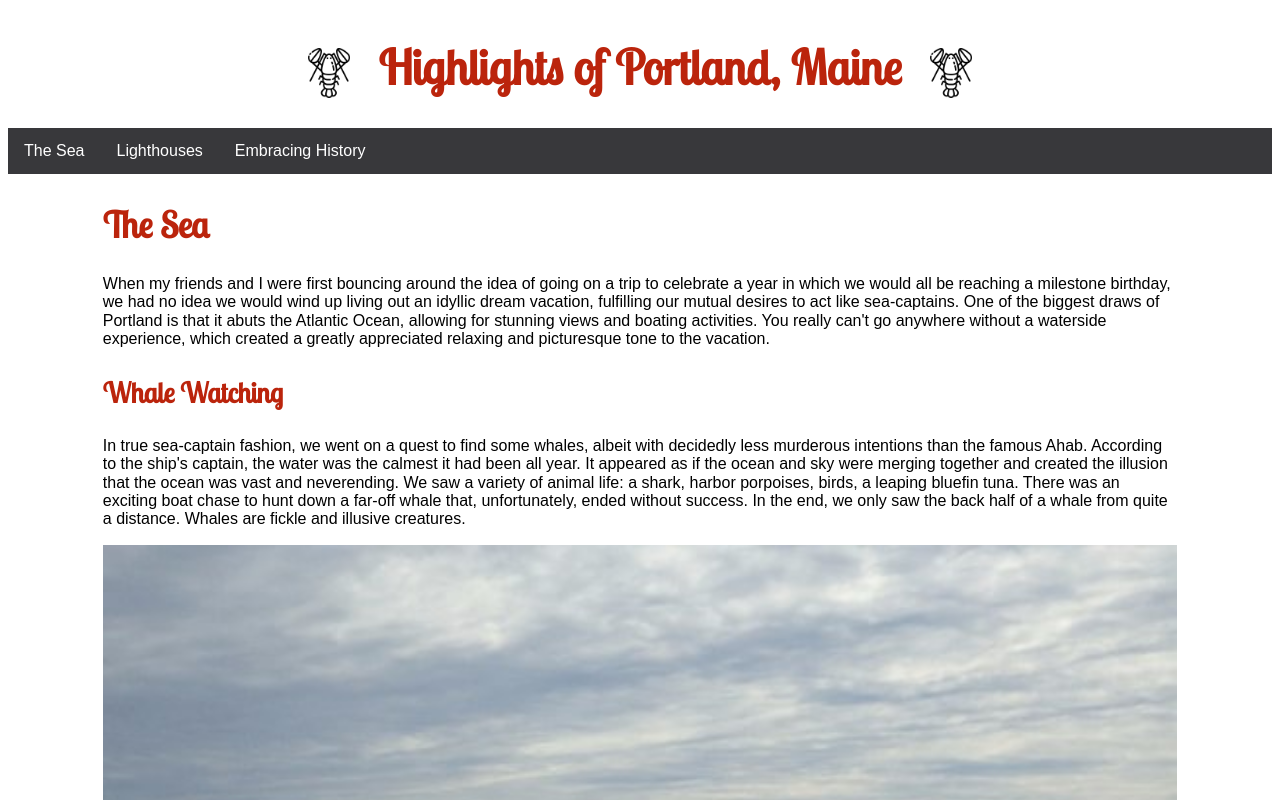
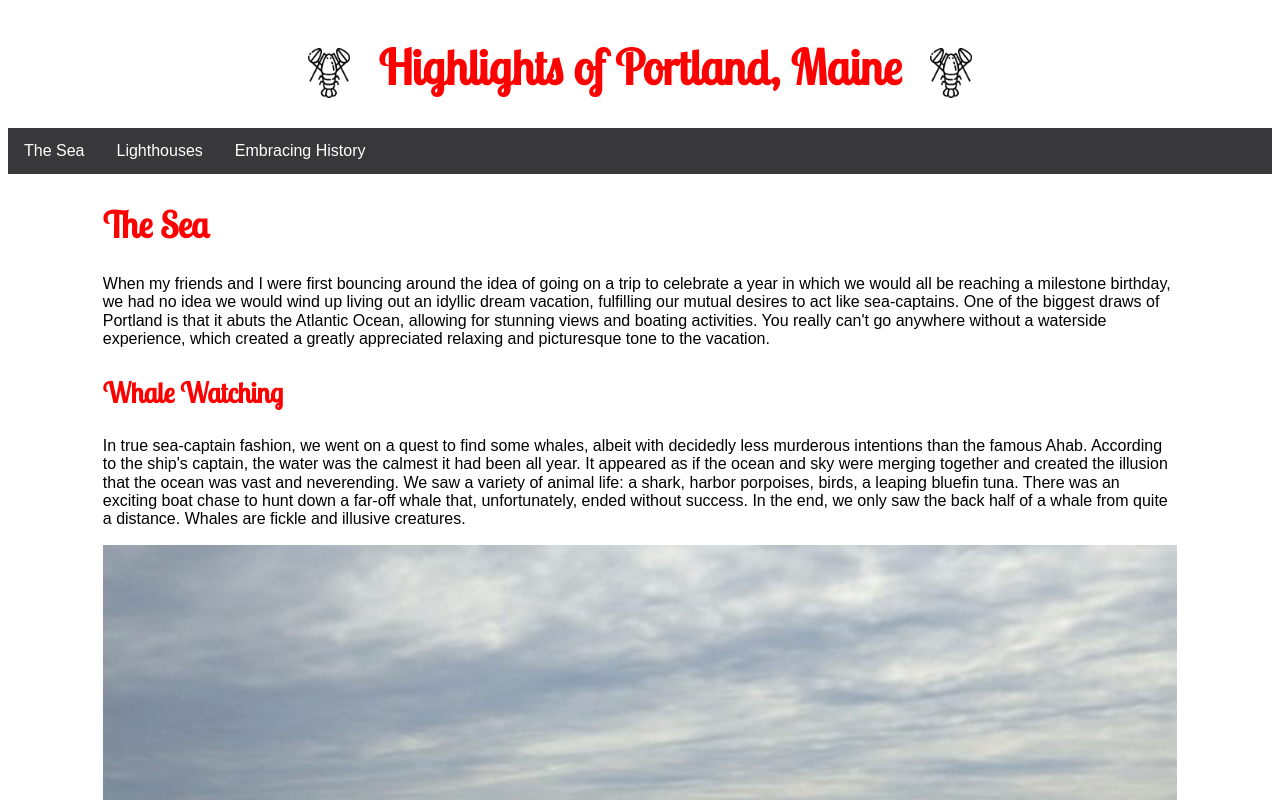
Before and after one commit to LaunchCodeAllhubs/js-assignment-4-html-me-something-bmm853, a website: page index.html in a window 1280 px wide. Shown: the top 800 px of the page. Drawn offline with Linux system fonts and the light colour scheme.

Commit message:
Updated heading color

```diff
--- a/styles.css
+++ b/styles.css
@@ -27,7 +27,8 @@ li a {
 }
 
 li a:hover {
-    background-color: #bb240c;
+    /* background-color: #bb240c; */
+    background-color: red;
   }
 
 main {
@@ -37,14 +38,14 @@ main {
 }
 
 h2 {
-    color:#bb240c;
+    color:red;
     font-family: "Lobster Two", sans-serif;
     font-weight: 900;
     font-size: 36px;
 }
 
 h3 {
-    color:#bb240c;
+    color:red;
     font-family: "Lobster Two", sans-serif;
     font-weight: 900;
     font-size: 28px;
@@ -72,7 +73,7 @@ footer {
 }
 
 #mainHeading {
-    color: #bb240c;
+    color: red;
     font-family: "Lobster Two", sans-serif;
     font-weight: 900;
     font-size: 48px;
```
